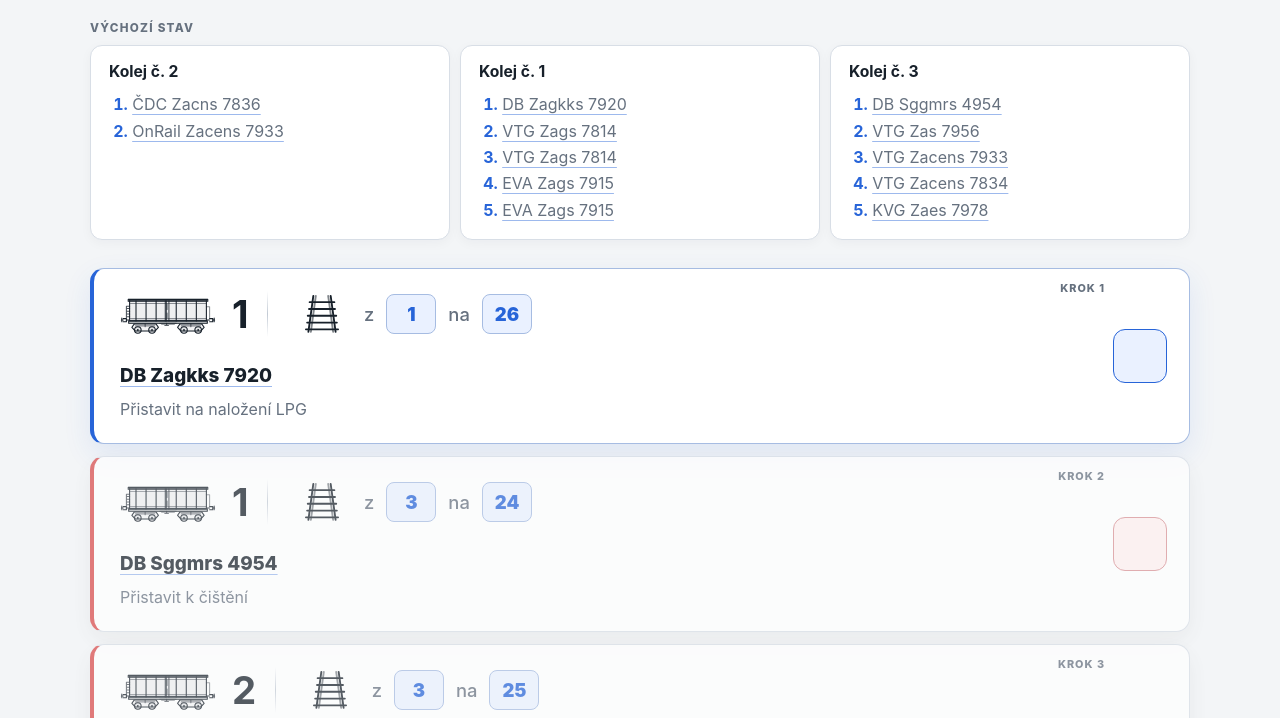
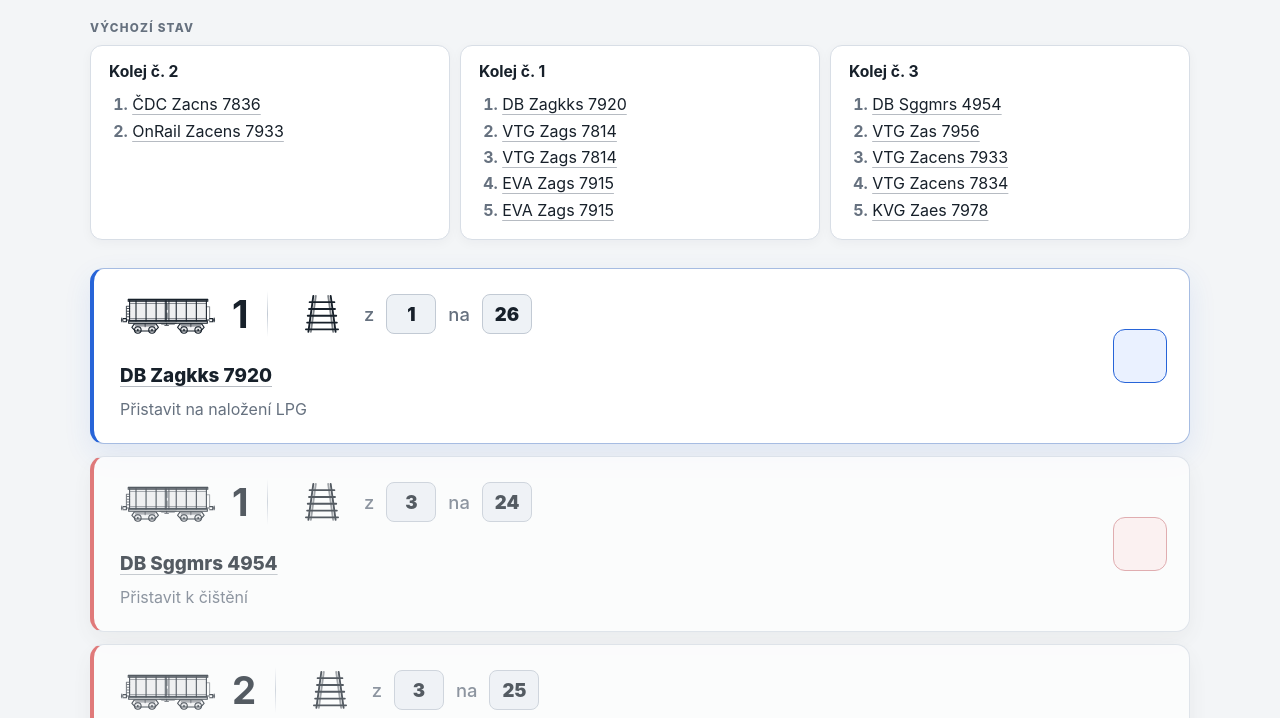
Before and after one commit to vasekzaruba/app, a plain HTML site: page rafinerie/aktivity/aktivita-1.html in a window 1280 px wide. Shown: the part 302-1020 px from the top of the page. Drawn offline with Linux system fonts and the light colour scheme.

Commit message:
Add files via upload

```diff
--- a/assets/styles.css
+++ b/assets/styles.css
@@ -990,7 +990,7 @@ body {
 
 .eyebrow {
   margin-bottom: 8px;
-  color: var(--accent);
+  color: var(--muted);
   font-size: 0.74rem;
   letter-spacing: 0.12em;
 }
@@ -1040,8 +1040,8 @@ h1 {
   display: grid;
   place-items: center;
   border-radius: 9px;
-  background: var(--accent-soft);
-  color: var(--accent);
+  background: var(--surface-muted);
+  color: var(--text);
   font-size: 1.2rem;
 }
 
@@ -1104,17 +1104,15 @@ h1 {
 }
 
 .initial-wagon-list li::marker {
-  color: var(--accent);
+  color: var(--muted);
 }
 
 .checkpoint-list {
   gap: 12px;
-  counter-reset: checkpoint-step;
 }
 
 .checkpoint-card {
   position: relative;
-  counter-increment: checkpoint-step;
   min-height: 164px;
   padding: 22px 22px 22px 26px;
   border: 1px solid var(--line);
@@ -1125,17 +1123,6 @@ h1 {
   transform: none;
 }
 
-.checkpoint-card::before {
-  content: "Krok " counter(checkpoint-step);
-  position: absolute;
-  top: 12px;
-  right: 84px;
-  color: var(--muted);
-  font-size: 0.68rem;
-  font-weight: 850;
-  letter-spacing: 0.09em;
-  text-transform: uppercase;
-}
 
 .checkpoint-card.is-active {
   border-color: color-mix(in srgb, var(--accent) 28%, var(--line));
@@ -1171,10 +1158,10 @@ h1 {
 .track-number {
   min-width: 50px;
   min-height: 40px;
-  border: 1px solid color-mix(in srgb, var(--accent) 28%, var(--line));
+  border: 1px solid var(--line-strong);
   border-radius: 8px;
-  background: var(--accent-soft);
-  color: var(--accent);
+  background: var(--surface-muted);
+  color: var(--text);
 }
 
 .checkpoint-text p {
@@ -1202,7 +1189,8 @@ h1 {
 
 .checkpoint-wagon-item--interactive,
 .initial-wagon-item--interactive {
-  text-decoration-color: color-mix(in srgb, var(--accent) 45%, transparent);
+  color: var(--text);
+  text-decoration-color: color-mix(in srgb, var(--muted) 48%, transparent);
 }
 
 .checkpoint-wagon-item--interactive:hover,
@@ -1324,7 +1312,7 @@ h1 {
 .wagon-catalog-card:hover,
 .wagon-catalog-card:focus-visible {
   transform: translateY(-2px);
-  border-color: color-mix(in srgb, var(--accent) 45%, var(--line));
+  border-color: var(--line-strong);
   background: var(--surface-hover);
   box-shadow: var(--shadow-raised);
 }
```
